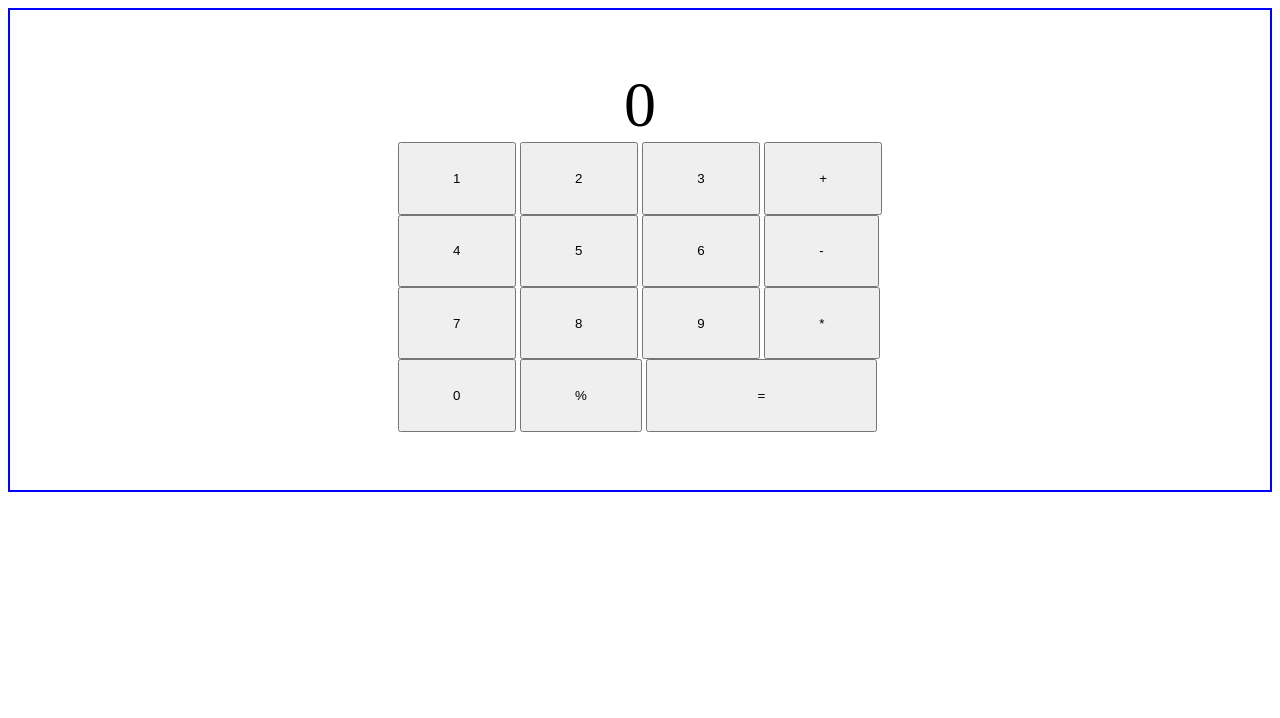
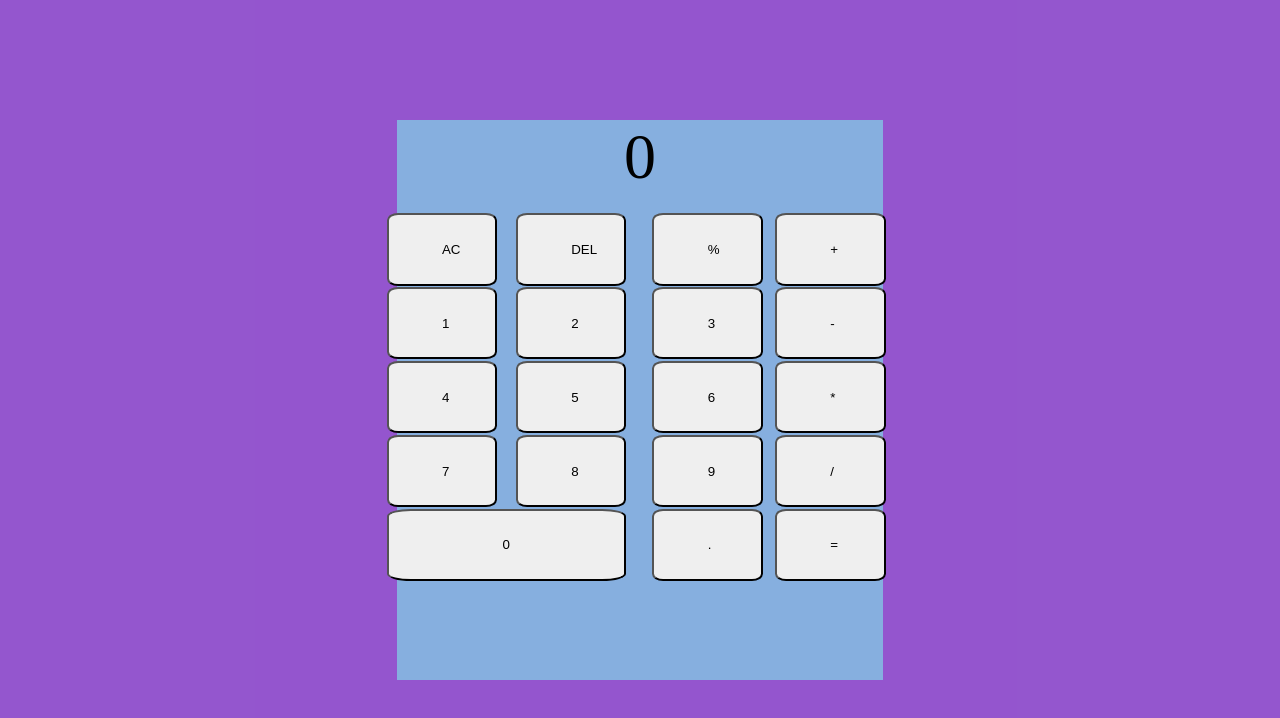
Before and after one commit to dipeshkafle8/Simple-Calculator-JS-, a plain HTML site: page index.html in a window 1280 px wide. Drawn offline with Linux system fonts and the light colour scheme.

Commit message:
Some modification in css and Js

```diff
--- a/css/index.css
+++ b/css/index.css
@@ -1,19 +1,44 @@
+html,body{
+    background-color:rgba(128, 54, 197,0.6);
+    height:100%;
+    margin:0;
+    padding:0;
+}
 #display{
     font-size:4em;
 }
 .container{
-    height:60vh;
+    height:100%;
+    display:flex;
+    justify-content:center;
+    align-items:center;
+}
+.content{
+    width:38%;
+    height:70%;
+    background-color:rgba(124, 237, 235, 0.597);
     display:flex;
     flex-direction:column;
     align-items:center;
-    justify-content:center;
-    border:2px solid blue;
-    flex-wrap:wrap;
+}
+.buttons{
+   margin-top:1.2em;
+    display:grid;
+    grid-template-columns:repeat(4,auto);
+    row-gap:0.1em;
+
+
 }
 button{
+    width:20%;
     padding:2em 4em;
+    border-radius:10%;
 }
-.operator.equal{
-
-    padding:2em 8.2em;
+button:hover{
+    background-color:black;
+    color:white;
 }
+.zero{
+    width:90%;
+    grid-column:span 2;
+}
--- a/index.html
+++ b/index.html
@@ -10,23 +10,33 @@
 
 <body>
     <div class="container">
+        <div class="content">
     <div id="display">0</div>
     <div class="buttons">
+    <button class="operator">AC</button>
+    <button class="operator">DEL</button>
+    <button class="operator">%</button>
+    <button class="operator">+</button>
+
    <button class="items">1</button>
    <button class="items">2</button>
    <button class="items">3</button>
-   <button class="operator">+</button><br/>
+   <button class="operator">-</button>
+
    <button class="items">4</button>
    <button class="items">5</button>
    <button class="items">6</button>
-   <button class="operator">-</button><br/>
+   <button class="operator">*</button>
+
    <button class="items">7</button>
    <button class="items">8</button>
    <button class="items">9</button>
-   <button class="operator">*</button><br/>
-   <button class="items">0</button>
-   <button class="operator">%</button>
-   <button class="operator equal">=</button>
+   <button class="operator">/</button>
+
+   <button class="items zero">0</button>
+   <button class="items">.</button>
+   <button class="operator">=</button>
+   </div>
    </div>
    </div>
 
--- a/js/script.js
+++ b/js/script.js
@@ -38,15 +38,8 @@ operators.forEach((operatorValue)=>{
 }
 
 
-//function for handling operations
-function handleOperations(event){
-        //isNew=false;
-        let tempOperator=event.target.innerText;
-        if(tempOperator!='='){
-            operand1=parseInt(displaydiv.innerText);
-            operator=event.target.innerText;
-            isNew=true;
-        }else{
+//to handle equalto(=) operator
+ function handleEqualOperator(){
     let operand2=parseInt(displaydiv.innerHTML);
     switch(operator){
         case '+':
@@ -67,6 +60,35 @@ function handleOperations(event){
     isNew=true;
 }
 
+//to handle DEl operator
+function handleDelOperator(){
+let text=displaydiv.innerText;
+let len=text.length;
+if(len=='1' && text!='0'){
+    displaydiv.innerText=0;
+}
+else if(len!='1'){
+    text=text.slice(0,len-1);
+    displaydiv.innerText=text;
+}
+}
+
+
+//function for handling operations
+function handleOperations(event){
+        //isNew=false;
+        let tempOperator=event.target.innerText;
+        if(tempOperator=="DEL"){
+         handleDelOperator();
+        }
+        else if(tempOperator!='='){
+            operand1=parseInt(displaydiv.innerText);
+            operator=event.target.innerText;
+            isNew=true;
+        }else{
+            handleEqualOperator();
+        }
+
 
 
 }
```
Lines whose indentation alone changed are shown as unchanged.
